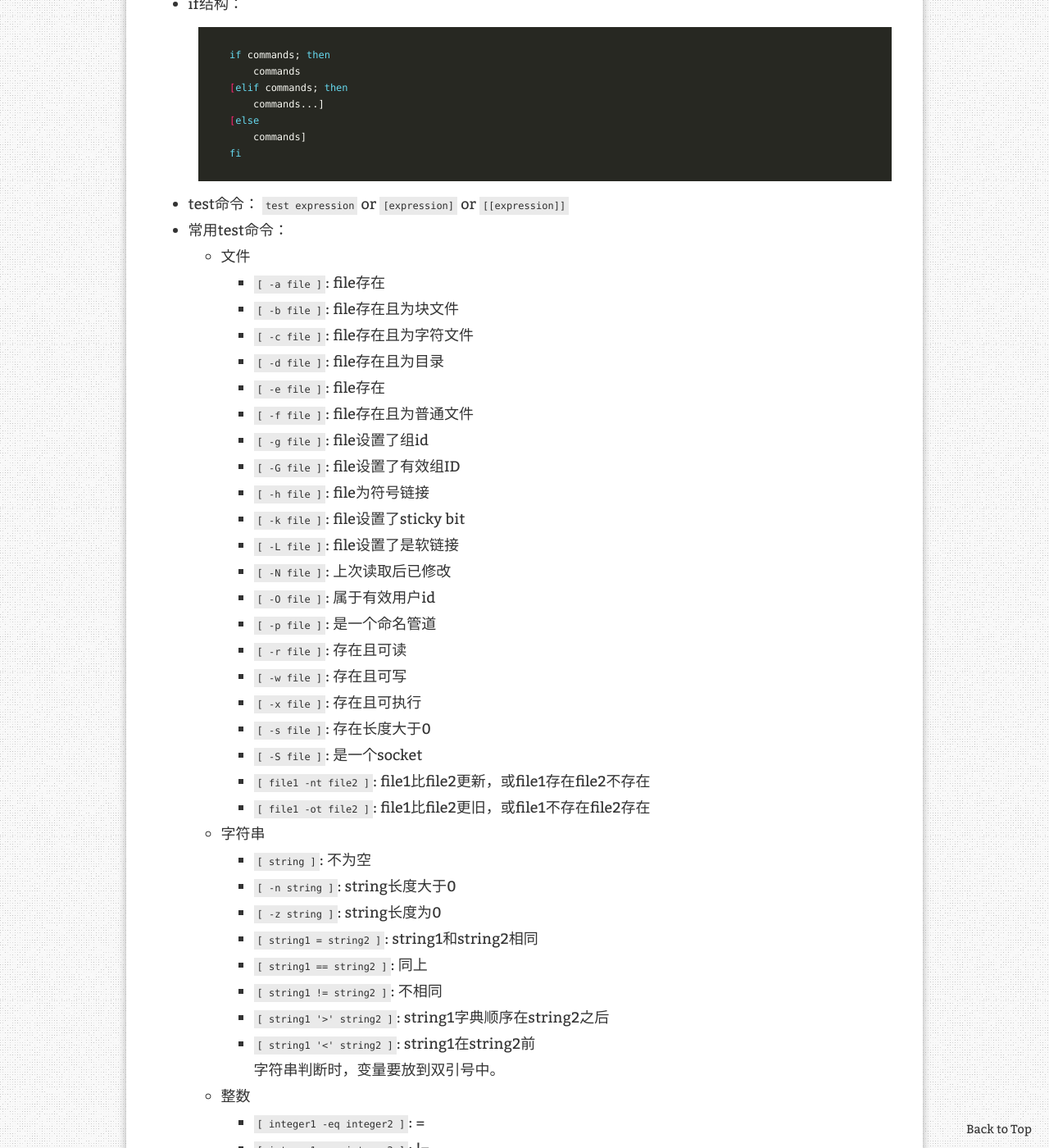
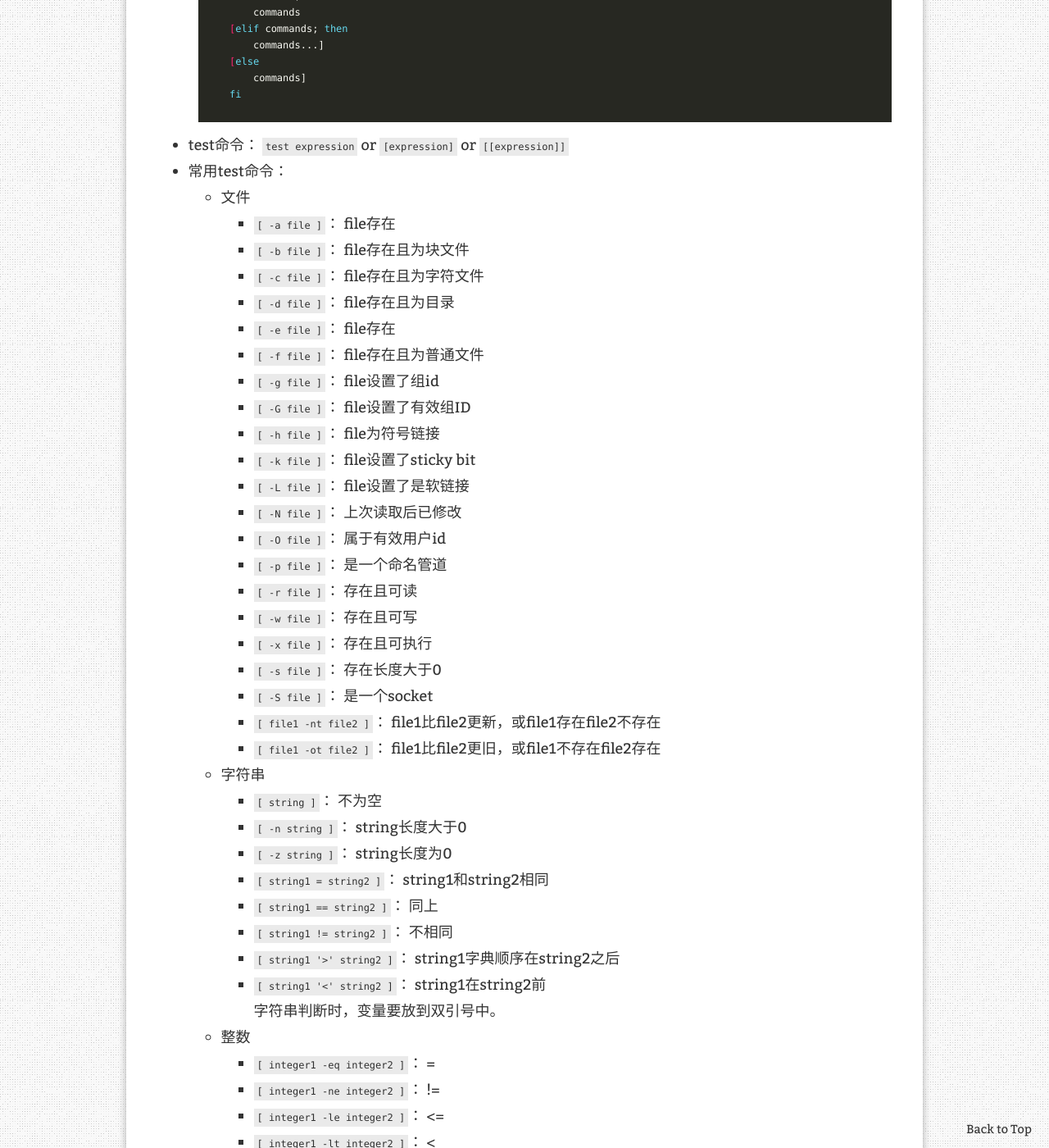
Before and after one commit to ElmTran/ElmTran.github.io, a Jekyll site: the page built from _posts/2022-06-29-bash-note.md, in a window 1280 px wide and 1400 px high, scrolled down 4380 px. Shown: the whole window at 82% size. Built offline with Jekyll 4.4.1, drawn with Linux system fonts in a browser that asks for light colours; comment, search, counter and statistics services are not loaded; some of the changed text lies outside the part shown.

````diff
--- a/_posts/2022-06-29-bash-note.md
+++ b/_posts/2022-06-29-bash-note.md
@@ -120,16 +120,16 @@ redirect_from:
     `${var/pattern/string}`
 
 - 改变大小写
-    `${var^^}`: 转大写
-    `${var,,}`: 转小写
+    `${var^^}`： 转大写
+    `${var,,}`： 转小写
 
-# 运算（待施工）
+## 运算（待施工）
 
-# 行操作（待施工）
+## 行操作（待施工）
 
-# 目录堆栈（待施工）
+## 目录堆栈（待施工）
 
-# 脚本基础
+## 脚本基础
 
 - 执行一个环境变量中的命令：
     `/usr/bin/env NAME`
@@ -137,36 +137,36 @@ redirect_from:
 - 注释：`#`
 
 - 脚本特殊变量：
-    `$0`: 脚本文件名
-    `$1-9`: 脚本参数
-    `$#`: 参数总和
-    `$@`: 全部参数，空格分隔
-    `$*`: 全部参数，使用`$IFS`值第一个字符分隔
+    `$0`： 脚本文件名
+    `$1-9`： 脚本参数
+    `$#`： 参数总和
+    `$@`： 全部参数，空格分隔
+    `$*`： 全部参数，使用`$IFS`值第一个字符分隔
 
-- `-n`: 变量为空
+- `-n`： 变量为空
 
-- `-d`: 变量为目录
+- `-d`： 变量为目录
 
-- `shift`: 移除脚本第一个参数
+- `shift`： 移除脚本第一个参数
 
-- `getopts`: 解析复杂的脚本命令行参数
+- `getopts`： 解析复杂的脚本命令行参数
 
-- `--`: 配置项参数终止符
+- `--`： 配置项参数终止符
 
-- `exit`: 退出命令
+- `exit`： 退出命令
 
-- `source`: 执行命令，通常重新加载配置，不新建shell
+- `source`： 执行命令，通常重新加载配置，不新建shell
 
-- `alias`: 别名
+- `alias`： 别名
 
-# 标准输入
+## 标准输入
 
-- `read [-options] [variable...]`: 读取输入
-- `IFS=":" read [-options] [variable...]`: 修改分隔标志
-- `<<<`: 将变量转化为标准输入
-- `<`: 定向符，将文件内容导入read，每次读取一行
+- `read [-options] [variable...]`： 读取输入
+- `IFS="：" read [-options] [variable...]`： 修改分隔标志
+- `<<<`： 将变量转化为标准输入
+- `<`： 定向符，将文件内容导入read，每次读取一行
 
-# 条件判断
+## 条件判断
 
 - if结构：
     ```bash
@@ -182,47 +182,47 @@ redirect_from:
 - test命令：  `test expression`  or `[expression]`  or `[[expression]]`
 - 常用test命令：
     - 文件
-      - `[ -a file ]`: file存在
-      - `[ -b file ]`: file存在且为块文件
-      - `[ -c file ]`: file存在且为字符文件
-      - `[ -d file ]`: file存在且为目录
-      - `[ -e file ]`: file存在
-      - `[ -f file ]`: file存在且为普通文件
-      - `[ -g file ]`: file设置了组id
-      - `[ -G file ]`: file设置了有效组ID
-      - `[ -h file ]`: file为符号链接
-      - `[ -k file ]`: file设置了sticky bit
-      - `[ -L file ]`: file设置了是软链接
-      - `[ -N file ]`: 上次读取后已修改
-      - `[ -O file ]`: 属于有效用户id
-      - `[ -p file ]`: 是一个命名管道
-      - `[ -r file ]`: 存在且可读
-      - `[ -w file ]`: 存在且可写
-      - `[ -x file ]`: 存在且可执行
-      - `[ -s file ]`: 存在长度大于0
-      - `[ -S file ]`: 是一个socket
-      - `[ file1 -nt file2 ]`: file1比file2更新，或file1存在file2不存在
-      - `[ file1 -ot file2 ]`: file1比file2更旧，或file1不存在file2存在
+      - `[ -a file ]`： file存在
+      - `[ -b file ]`： file存在且为块文件
+      - `[ -c file ]`： file存在且为字符文件
+      - `[ -d file ]`： file存在且为目录
+      - `[ -e file ]`： file存在
+      - `[ -f file ]`： file存在且为普通文件
+      - `[ -g file ]`： file设置了组id
+      - `[ -G file ]`： file设置了有效组ID
+      - `[ -h file ]`： file为符号链接
+      - `[ -k file ]`： file设置了sticky bit
+      - `[ -L file ]`： file设置了是软链接
+      - `[ -N file ]`： 上次读取后已修改
+      - `[ -O file ]`： 属于有效用户id
+      - `[ -p file ]`： 是一个命名管道
+      - `[ -r file ]`： 存在且可读
+      - `[ -w file ]`： 存在且可写
+      - `[ -x file ]`： 存在且可执行
+      - `[ -s file ]`： 存在长度大于0
+      - `[ -S file ]`： 是一个socket
+      - `[ file1 -nt file2 ]`： file1比file2更新，或file1存在file2不存在
+      - `[ file1 -ot file2 ]`： file1比file2更旧，或file1不存在file2存在
 
     - 字符串
-      - `[ string ]`: 不为空
-      - `[ -n string ]`: string长度大于0
-      - `[ -z string ]`: string长度为0
-      - `[ string1 = string2 ]`: string1和string2相同
-      - `[ string1 == string2 ]`: 同上
-      - `[ string1 != string2 ]`: 不相同
-      - `[ string1 '>' string2 ]`: string1字典顺序在string2之后
-      - `[ string1 '<' string2 ]`: string1在string2前
+      - `[ string ]`： 不为空
+      - `[ -n string ]`： string长度大于0
+      - `[ -z string ]`： string长度为0
+      - `[ string1 = string2 ]`： string1和string2相同
+      - `[ string1 == string2 ]`： 同上
+      - `[ string1 != string2 ]`： 不相同
+      - `[ string1 '>' string2 ]`： string1字典顺序在string2之后
+      - `[ string1 '<' string2 ]`： string1在string2前
 
         字符串判断时，变量要放到双引号中。
 
     - 整数
-      - `[ integer1 -eq integer2 ]`: =
-      - `[ integer1 -ne integer2 ]`: !=
-      - `[ integer1 -le integer2 ]`: <=
-      - `[ integer1 -lt integer2 ]`: <
-      - `[ integer1 -ge integer2 ]`: >=
-      - `[ integer1 -gt integer2 ]`: >
+      - `[ integer1 -eq integer2 ]`： =
+      - `[ integer1 -ne integer2 ]`： !=
+      - `[ integer1 -le integer2 ]`： <=
+      - `[ integer1 -lt integer2 ]`： <
+      - `[ integer1 -ge integer2 ]`： >=
+      - `[ integer1 -gt integer2 ]`： >
 
     - 正则
       - `[[ string1 =~ regex ]]`
@@ -244,7 +244,7 @@ redirect_from:
     esac
     ```
 
-# 循环
+## 循环
 
 - while循环
     ```bash
@@ -276,10 +276,10 @@ redirect_from:
     # expression3 更新值
     ```
 
-- `break`: 跳出循环
+- `break`： 跳出循环
 
 
-- `continue`: 进入下一轮循环
+- `continue`： 进入下一轮循环
 
 - select结构(一般和case联动)
     ```bash
@@ -289,7 +289,7 @@ redirect_from:
     done
     ```
 
-# 函数
+## 函数
 
 - 定义：
     ```bash
@@ -313,14 +313,14 @@ redirect_from:
 - 查看函数定义：`declare -f FuncName`
 
 - 参数：
-    - `$1-$9`: 第1-9个参数
-    - `$0`: 脚本名
-    - `$#`: 参数总和
-    - `$@`: 全部参数，空格分隔
-    - `$*`: 全部参数，`$IFS`第一个字符分隔
+    - `$1-$9`： 第1-9个参数
+    - `$0`： 脚本名
+    - `$#`： 参数总和
+    - `$@`： 全部参数，空格分隔
+    - `$*`： 全部参数，`$IFS`第一个字符分隔
 - 函数内的变量是全局变量，如果要声明局部变量需要使用`local`
 
-# 数组
+## 数组
 
 - 创建数组
     - `ARRAY[INDEX]=value`
@@ -350,7 +350,7 @@ redirect_from:
 - 关联数组(类似字典)
     - `declare -A array`
 
-# 脚本环境
+## 脚本环境
 
 - `set`
     - `set -u` or `set -o nounset`：不忽略不存在的变量
````
Also changed, not shown: other parts of _posts/2022-06-29-bash-note.md (+124 -55 lines).
